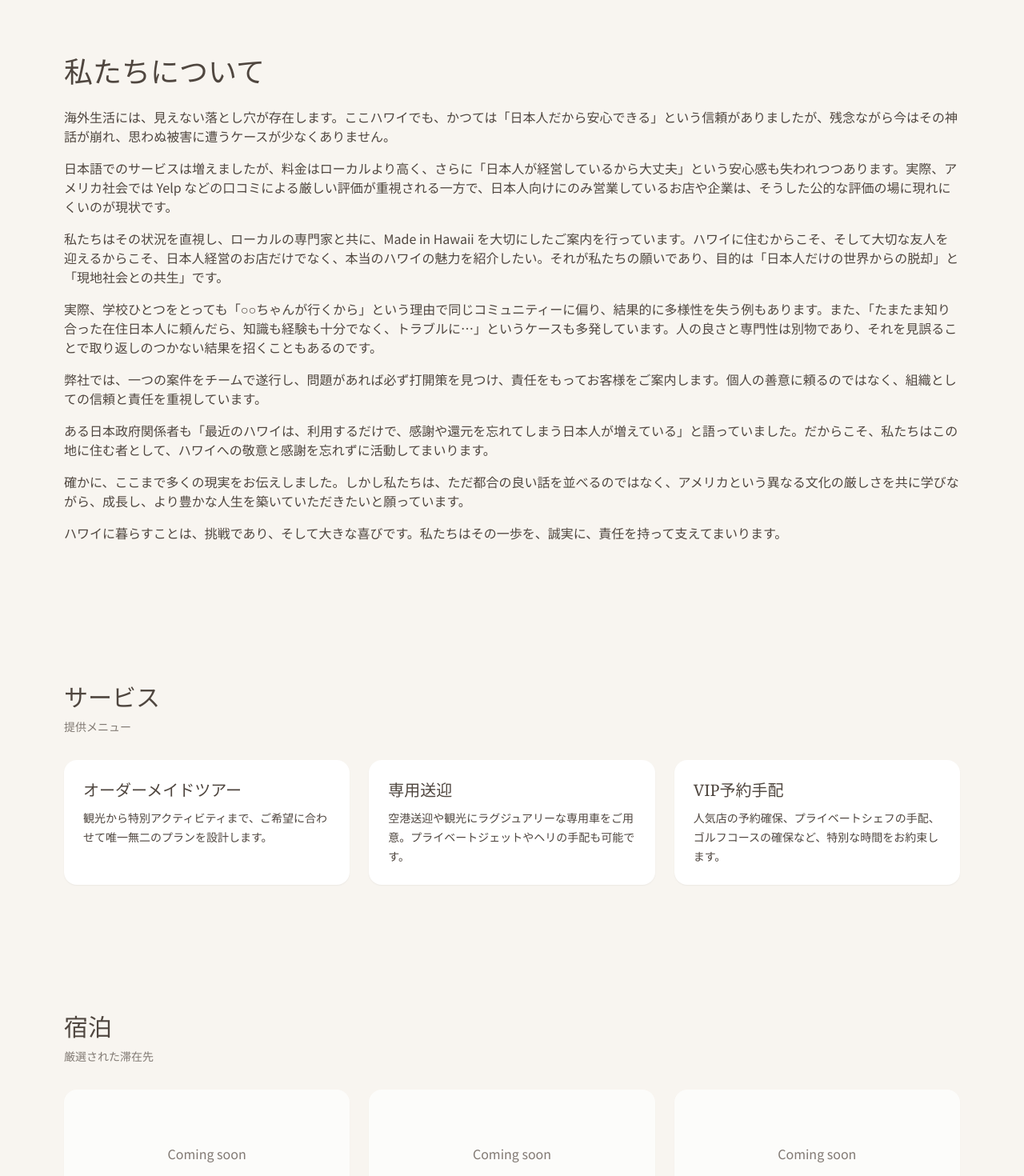
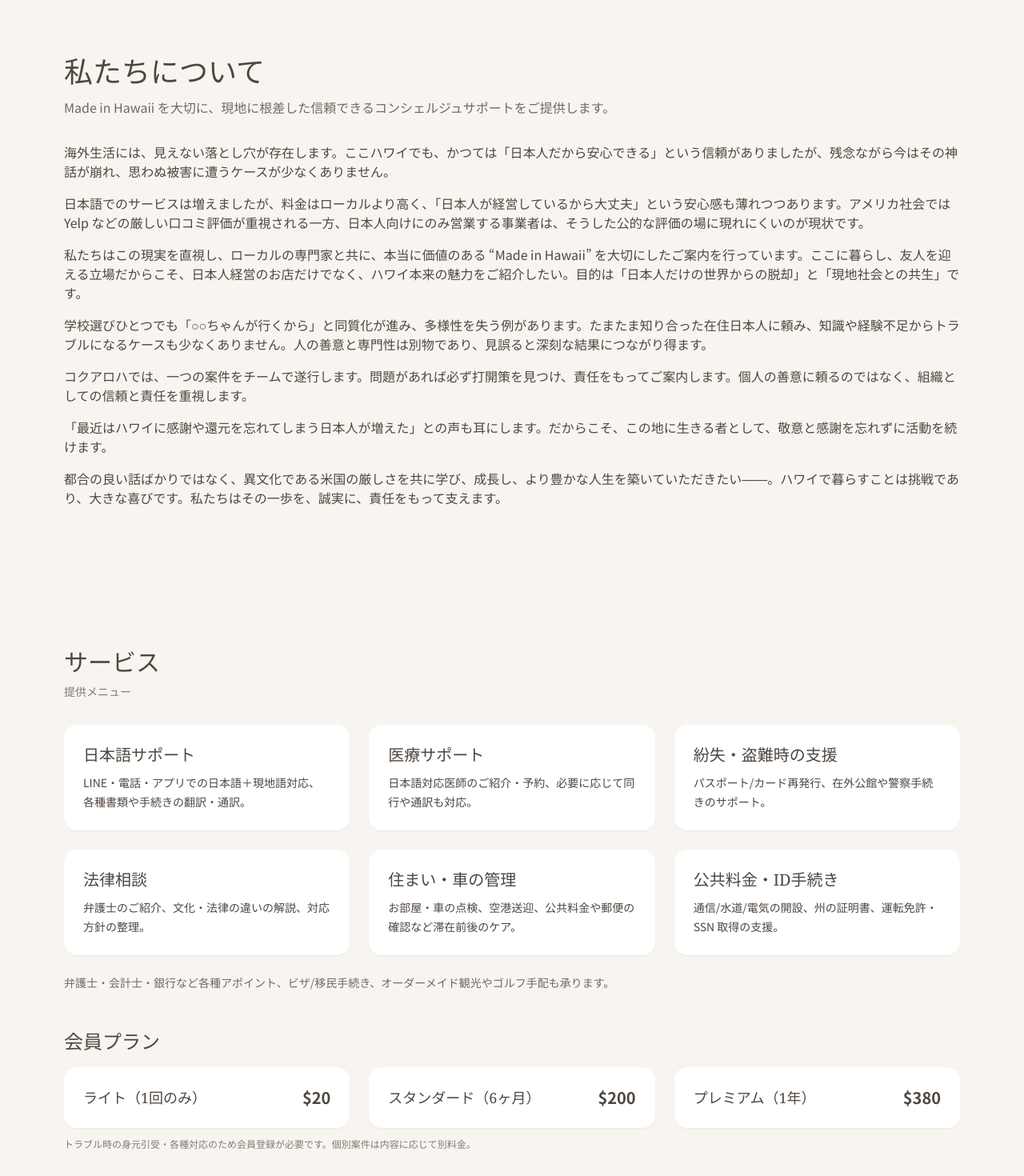
Before and after one commit to miles-web-match/Hawaii-vip-t, a React (Vite) app: page / in a window 1280 px wide. Shown: the part 880-2350 px from the top of the page at 80% size. Built offline with nearby package versions, Linux system fonts and the light colour scheme.

Commit message:
Update App.tsx

```diff
--- a/src/App.tsx
+++ b/src/App.tsx
@@ -16,56 +16,80 @@ const en = {
   nav_company: 'COMPANY',
   nav_contact: 'CONTACT',
 
+  // Brand
+  brand: 'Kokualoha',
+
   // Hero
   hero_title_line1: 'The Ultimate Hawaii Experience,',
   hero_title_line2: 'Exclusively for You.',
 
+  // About (short + long)
+  about_title: 'ABOUT US',
+  about_desc:
+    'We provide reliable, locally rooted concierge support in Hawaii with a focus on “Made in Hawaii.”',
+  about_desc_long: `There are unseen pitfalls to living abroad. In Hawaii too, the old notion that “you can trust someone just because they are Japanese” has faded, and people sometimes face unexpected problems.
+
+While Japanese-language services have increased, prices are often higher than local rates, and the sense of safety from “Japanese-owned, so it's fine” is slipping away. In the U.S., rigorous public review systems such as Yelp matter, yet businesses that serve only Japanese customers tend not to appear in those arenas.
+
+We face this reality and, together with local experts, guide guests with respect for what is authentically Made in Hawaii. Because we live here and welcome dear friends, we introduce not only Japanese-run businesses but also the true charms of Hawaii. Our aim is to move beyond a Japan-only bubble and coexist with the local community.
+
+Even school choices can become insular—following where “someone’s child goes” narrows diversity. There are also cases where people rely on a Japanese acquaintance they happened to meet, only to encounter trouble due to insufficient knowledge or experience. Goodwill is not the same as expertise, and mistaking one for the other can have serious consequences.
+
+At Kokualoha, a team handles each case. If an issue arises, we find a way forward and take responsibility for our guests—valuing organizational reliability and accountability over individual goodwill.
+
+Some officials have lamented that more visitors “take from Hawaii without gratitude or giving back.” As people who live here, we continue our work with respect and appreciation for this place.
+
+We share these realities not to be negative, but to learn together about the rigor of a different culture—the United States—so that you can grow and build a richer life. Living in Hawaii is both a challenge and a great joy. We will support that step with sincerity and responsibility.`,
+
   // Service
   service_title: 'SERVICE',
-  service_subtitle: 'Our Services',
-  service1_title: 'Bespoke Tours',
-  service1_desc:
-    'We design one-of-a-kind custom tours tailored to your desires, from private sightseeing to special activities.',
-  service2_title: 'Private Transport',
-  service2_desc:
-    'Luxury private transport for airport transfers and sightseeing. Private jets and helicopters can also be arranged.',
-  service3_title: 'VIP Reservations',
-  service3_desc:
-    'We secure bookings at popular restaurants, arrange private chefs, and reserve golf courses.',
+  service_subtitle: 'What We Offer',
+  service_note_more:
+    'We also arrange professional appointments, immigration support, bespoke tours and golf.',
+
+  svc1_title: 'Japanese Support',
+  svc1_desc:
+    'Bilingual help via LINE/phone/app; translation for documents and daily procedures.',
+  svc2_title: 'Medical Support',
+  svc2_desc:
+    'Introduce Japanese-speaking doctors, make appointments, accompany as interpreter.',
+  svc3_title: 'Loss & Theft Assistance',
+  svc3_desc:
+    'Guide passport/credit reissue and embassy contact; support police procedures.',
+  svc4_title: 'Legal Consultation',
+  svc4_desc:
+    'Connect you with attorneys; explain cultural/legal differences and next steps.',
+  svc5_title: 'Home & Vehicle Care',
+  svc5_desc:
+    'House/vehicle check, airport pickup, bill payment, mail check—before/after stays.',
+  svc6_title: 'Utilities & IDs',
+  svc6_desc:
+    'Open utilities/mobile, state certificates, driver’s license, SSN procedures.',
+
+  // Plans (simple highlight)
+  plans_title: 'MEMBERSHIP',
+  plan_light: 'Light (one-time)',
+  plan_standard: 'Standard (6 months)',
+  plan_premium: 'Premium (1 year)',
+  plan_price_light: '$20',
+  plan_price_standard: '$200',
+  plan_price_premium: '$380',
+  plans_note:
+    'Membership enables us to act on your behalf during trouble; case-by-case fees may apply.',
 
   // Accommodations
   accommodations_title: 'ACCOMMODATIONS',
-  accommodations_subtitle: 'Curated Stays for Your Comfort',
-
-  // About
-  about_title: 'ABOUT',
-  about_desc:
-    'Our dedicated concierge team creates tailored experiences for discerning travelers seeking the finest in Hawaii.',
-  about_desc_long: `There are unseen pitfalls to living abroad. In Hawaii too, the old belief that “you can trust someone just because they are Japanese” has faded, and unfortunately people sometimes encounter unexpected trouble.
-
-While services in Japanese have increased, prices are often higher than local rates, and the sense of security created by “Japanese-owned, so it's safe” is slipping away. In the U.S., rigorous public review systems such as Yelp matter, yet businesses that market only to Japanese visitors or residents tend not to appear in those arenas.
-
-We face this reality and, together with local experts, provide guidance that values Made in Hawaii. Because we live here and welcome dear friends, we want to introduce not only Japanese-run businesses but also the true charms of Hawaii. Our purpose is to move beyond a Japan-only bubble and to coexist with the local community.
-
-Even school choices can become insular—following where “someone’s child goes” narrows diversity. We also hear of cases where people relied on a Japanese acquaintance they happened to meet, only to encounter problems because that person lacked the necessary knowledge or experience. Goodwill is not the same as expertise, and mistaking one for the other can lead to serious consequences.
-
-At our company, a team handles every case. If an issue arises, we will always find a way forward and take responsibility for guiding our clients. We value organizational reliability and accountability over individual goodwill.
-
-A Japanese government official once remarked that some visitors now “take from Hawaii without remembering gratitude or giving back.” That is why, as people who live here, we act with respect and appreciation for this place.
-
-We share these realities not to be negative, but because we hope to learn together about the rigor of a different culture—the United States—so that you can grow and build a richer life.
-
-Living in Hawaii is both a challenge and a great joy. We will support that step with sincerity and responsibility.`,
+  accommodations_subtitle: 'Curated stays — coming soon',
 
   // Company
   company_title: 'COMPANY',
-  company_name: 'Milztech Inc.',
+  company_name: 'Kokualoha',
   company_desc:
-    'We provide premium travel coordination and concierge services for VIP guests visiting the Hawaiian islands.',
+    'Concierge & coordination for residents, investors and travelers — rooted in Hawaii.',
 
   // Contact
   contact_title: 'CONTACT',
-  contact_subtitle: 'Tell us your ideal Hawaii stay',
+  contact_subtitle: 'Tell us your ideal stay or concern',
   contact_name: 'Name',
   contact_email: 'Email',
   contact_phone: 'Phone',
@@ -74,7 +98,7 @@ Living in Hawaii is both a challenge and a great joy. We will support that step
 
   // Footer
   footer_rights: 'All Rights Reserved.',
-  footer_copyright: '© Hawaii VIP Concierge',
+  footer_copyright: '© Kokualoha',
 } as const;
 
 type Keys = keyof typeof en;
@@ -87,56 +111,80 @@ const ja: Record<Keys, string> = {
   nav_company: '会社情報',
   nav_contact: 'お問い合わせ',
 
+  // Brand
+  brand: 'コクアロハ',
+
   // Hero
   hero_title_line1: '究極のハワイ体験を、',
   hero_title_line2: 'あなただけに。',
 
+  // About
+  about_title: '私たちについて',
+  about_desc:
+    'Made in Hawaii を大切に、現地に根差した信頼できるコンシェルジュサポートをご提供します。',
+  about_desc_long: `海外生活には、見えない落とし穴が存在します。ここハワイでも、かつては「日本人だから安心できる」という信頼がありましたが、残念ながら今はその神話が崩れ、思わぬ被害に遭うケースが少なくありません。
+
+日本語でのサービスは増えましたが、料金はローカルより高く、「日本人が経営しているから大丈夫」という安心感も薄れつつあります。アメリカ社会では Yelp などの厳しい口コミ評価が重視される一方、日本人向けにのみ営業する事業者は、そうした公的な評価の場に現れにくいのが現状です。
+
+私たちはこの現実を直視し、ローカルの専門家と共に、本当に価値のある “Made in Hawaii” を大切にしたご案内を行っています。ここに暮らし、友人を迎える立場だからこそ、日本人経営のお店だけでなく、ハワイ本来の魅力をご紹介したい。目的は「日本人だけの世界からの脱却」と「現地社会との共生」です。
+
+学校選びひとつでも「○○ちゃんが行くから」と同質化が進み、多様性を失う例があります。たまたま知り合った在住日本人に頼み、知識や経験不足からトラブルになるケースも少なくありません。人の善意と専門性は別物であり、見誤ると深刻な結果につながり得ます。
+
+コクアロハでは、一つの案件をチームで遂行します。問題があれば必ず打開策を見つけ、責任をもってご案内します。個人の善意に頼るのではなく、組織としての信頼と責任を重視します。
+
+「最近はハワイに感謝や還元を忘れてしまう日本人が増えた」との声も耳にします。だからこそ、この地に生きる者として、敬意と感謝を忘れずに活動を続けます。
+
+都合の良い話ばかりではなく、異文化である米国の厳しさを共に学び、成長し、より豊かな人生を築いていただきたい――。ハワイで暮らすことは挑戦であり、大きな喜びです。私たちはその一歩を、誠実に、責任をもって支えます。`,
+
   // Service
   service_title: 'サービス',
   service_subtitle: '提供メニュー',
-  service1_title: 'オーダーメイドツアー',
-  service1_desc:
-    '観光から特別アクティビティまで、ご希望に合わせて唯一無二のプランを設計します。',
-  service2_title: '専用送迎',
-  service2_desc:
-    '空港送迎や観光にラグジュアリーな専用車をご用意。プライベートジェットやヘリの手配も可能です。',
-  service3_title: 'VIP予約手配',
-  service3_desc:
-    '人気店の予約確保、プライベートシェフの手配、ゴルフコースの確保など、特別な時間をお約束します。',
+  service_note_more:
+    '弁護士・会計士・銀行など各種アポイント、ビザ/移民手続き、オーダーメイド観光やゴルフ手配も承ります。',
+
+  svc1_title: '日本語サポート',
+  svc1_desc:
+    'LINE・電話・アプリでの日本語＋現地語対応、各種書類や手続きの翻訳・通訳。',
+  svc2_title: '医療サポート',
+  svc2_desc:
+    '日本語対応医師のご紹介・予約、必要に応じて同行や通訳も対応。',
+  svc3_title: '紛失・盗難時の支援',
+  svc3_desc:
+    'パスポート/カード再発行、在外公館や警察手続きのサポート。',
+  svc4_title: '法律相談',
+  svc4_desc:
+    '弁護士のご紹介、文化・法律の違いの解説、対応方針の整理。',
+  svc5_title: '住まい・車の管理',
+  svc5_desc:
+    'お部屋・車の点検、空港送迎、公共料金や郵便の確認など滞在前後のケア。',
+  svc6_title: '公共料金・ID手続き',
+  svc6_desc:
+    '通信/水道/電気の開設、州の証明書、運転免許・SSN 取得の支援。',
+
+  // Plans
+  plans_title: '会員プラン',
+  plan_light: 'ライト（1回のみ）',
+  plan_standard: 'スタンダード（6ヶ月）',
+  plan_premium: 'プレミアム（1年）',
+  plan_price_light: '$20',
+  plan_price_standard: '$200',
+  plan_price_premium: '$380',
+  plans_note:
+    'トラブル時の身元引受・各種対応のため会員登録が必要です。個別案件は内容に応じて別料金。',
 
   // Accommodations
   accommodations_title: '宿泊',
-  accommodations_subtitle: '厳選された滞在先',
-
-  // About
-  about_title: '私たちについて',
-  about_desc:
-    '上質な体験を求めるお客様のために、専属コンシェルジュが最適なプランをオーダーメイドでご提案します。',
-  about_desc_long: `海外生活には、見えない落とし穴が存在します。ここハワイでも、かつては「日本人だから安心できる」という信頼がありましたが、残念ながら今はその神話が崩れ、思わぬ被害に遭うケースが少なくありません。
-
-日本語でのサービスは増えましたが、料金はローカルより高く、さらに「日本人が経営しているから大丈夫」という安心感も失われつつあります。実際、アメリカ社会では Yelp などの口コミによる厳しい評価が重視される一方で、日本人向けにのみ営業しているお店や企業は、そうした公的な評価の場に現れにくいのが現状です。
-
-私たちはその状況を直視し、ローカルの専門家と共に、Made in Hawaii を大切にしたご案内を行っています。ハワイに住むからこそ、そして大切な友人を迎えるからこそ、日本人経営のお店だけでなく、本当のハワイの魅力を紹介したい。それが私たちの願いであり、目的は「日本人だけの世界からの脱却」と「現地社会との共生」です。
-
-実際、学校ひとつをとっても「○○ちゃんが行くから」という理由で同じコミュニティーに偏り、結果的に多様性を失う例もあります。また、「たまたま知り合った在住日本人に頼んだら、知識も経験も十分でなく、トラブルに…」というケースも多発しています。人の良さと専門性は別物であり、それを見誤ることで取り返しのつかない結果を招くこともあるのです。
-
-弊社では、一つの案件をチームで遂行し、問題があれば必ず打開策を見つけ、責任をもってお客様をご案内します。個人の善意に頼るのではなく、組織としての信頼と責任を重視しています。
-
-ある日本政府関係者も「最近のハワイは、利用するだけで、感謝や還元を忘れてしまう日本人が増えている」と語っていました。だからこそ、私たちはこの地に住む者として、ハワイへの敬意と感謝を忘れずに活動してまいります。
-
-確かに、ここまで多くの現実をお伝えしました。しかし私たちは、ただ都合の良い話を並べるのではなく、アメリカという異なる文化の厳しさを共に学びながら、成長し、より豊かな人生を築いていただきたいと願っています。
-
-ハワイに暮らすことは、挑戦であり、そして大きな喜びです。私たちはその一歩を、誠実に、責任を持って支えてまいります。`,
+  accommodations_subtitle: '厳選ステイ（近日公開）',
 
   // Company
   company_title: '会社情報',
-  company_name: 'Milztech株式会社',
+  company_name: 'コクアロハ',
   company_desc:
-    'ハワイにお越しになるVIPゲストのための旅程調整・コンシェルジュサービスを提供しています。',
+    '居住者・投資家・旅行者のための現地密着コンシェルジュ／コーディネーション。',
 
   // Contact
   contact_title: 'お問い合わせ',
-  contact_subtitle: '理想のハワイ滞在をお聞かせください',
+  contact_subtitle: '理想の滞在やお困りごとをお聞かせください',
   contact_name: 'お名前',
   contact_email: 'メールアドレス',
   contact_phone: '電話番号',
@@ -145,7 +193,7 @@ const ja: Record<Keys, string> = {
 
   // Footer
   footer_rights: 'All Rights Reserved.',
-  footer_copyright: '© Hawaii VIP Concierge',
+  footer_copyright: '© コクアロハ',
 };
 
 const translations: Record<Lang, Record<Keys, string>> = {
@@ -187,7 +235,7 @@ export default function App() {
       {/* Header */}
       <header className="sticky top-0 z-40 bg-[#F8F5F0]/80 backdrop-blur">
         <div className="mx-auto max-w-6xl px-4 py-3 flex items-center justify-between">
-          <div className="font-serif text-xl">Hawaii VIP</div>
+          <div className="font-serif text-xl">{t('brand')}</div>
           <nav className="hidden md:flex gap-6 text-sm">
             <a className="hover:opacity-70" href="#service">{t('nav_service')}</a>
             <a className="hover:opacity-70" href="#accommodations">{t('nav_accommodations')}</a>
@@ -250,9 +298,10 @@ export default function App() {
         <div className="scroll-down" aria-hidden="true" />
       </section>
 
-      {/* ------- About（ヒーロー直下に最初に表示） ------- */}
+      {/* ------- About（ヒーロー直下） ------- */}
       <section id="about" className="mx-auto max-w-6xl px-4 py-24 fade-in-section">
-        <h2 className="font-serif text-3xl md:text-4xl mb-6">{t('about_title')}</h2>
+        <h2 className="font-serif text-3xl md:text-4xl mb-3">{t('about_title')}</h2>
+        <p className="opacity-80 mb-8">{t('about_desc')}</p>
         <div className="space-y-4 text-[15px] md:text-base leading-8 text-[#4F463F]">
           {t('about_desc_long')
             .split(/\n{2,}/)
@@ -260,28 +309,49 @@ export default function App() {
         </div>
       </section>
 
-      {/* Service */}
+      {/* ------- Service ------- */}
       <section id="service" className="mx-auto max-w-6xl px-4 py-20 fade-in-section">
         <h2 className="font-serif text-3xl mb-2">{t('service_title')}</h2>
         <p className="text-sm opacity-70 mb-8">{t('service_subtitle')}</p>
 
         <div className="grid md:grid-cols-3 gap-6">
-          <article className="rounded-2xl bg-white p-6 shadow-sm">
-            <h3 className="font-serif text-xl mb-2">{t('service1_title')}</h3>
-            <p className="text-sm leading-6">{t('service1_desc')}</p>
-          </article>
-          <article className="rounded-2xl bg-white p-6 shadow-sm">
-            <h3 className="font-serif text-xl mb-2">{t('service2_title')}</h3>
-            <p className="text-sm leading-6">{t('service2_desc')}</p>
-          </article>
-          <article className="rounded-2xl bg-white p-6 shadow-sm">
-            <h3 className="font-serif text-xl mb-2">{t('service3_title')}</h3>
-            <p className="text-sm leading-6">{t('service3_desc')}</p>
-          </article>
+          {[
+            ['svc1_title','svc1_desc'],
+            ['svc2_title','svc2_desc'],
+            ['svc3_title','svc3_desc'],
+            ['svc4_title','svc4_desc'],
+            ['svc5_title','svc5_desc'],
+            ['svc6_title','svc6_desc'],
+          ].map(([ti, de]) => (
+            <article key={ti} className="rounded-2xl bg-white p-6 shadow-sm">
+              <h3 className="font-serif text-xl mb-2">{t(ti as Keys)}</h3>
+              <p className="text-sm leading-6">{t(de as Keys)}</p>
+            </article>
+          ))}
+        </div>
+
+        <p className="text-sm opacity-80 mt-6">{t('service_note_more')}</p>
+
+        {/* Plans */}
+        <div className="mt-12">
+          <h3 className="font-serif text-2xl mb-4">{t('plans_title')}</h3>
+          <div className="grid md:grid-cols-3 gap-6">
+            {[
+              ['plan_light','plan_price_light'],
+              ['plan_standard','plan_price_standard'],
+              ['plan_premium','plan_price_premium'],
+            ].map(([nameKey, priceKey]) => (
+              <div key={nameKey} className="rounded-2xl bg-white p-6 shadow-sm flex items-center justify-between">
+                <div className="font-serif text-lg">{t(nameKey as Keys)}</div>
+                <div className="text-xl font-semibold">{t(priceKey as Keys)}</div>
+              </div>
+            ))}
+          </div>
+          <p className="text-xs opacity-70 mt-3">{t('plans_note')}</p>
         </div>
       </section>
 
-      {/* Accommodations */}
+      {/* ------- Accommodations ------- */}
       <section id="accommodations" className="mx-auto max-w-6xl px-4 py-20 fade-in-section">
         <h2 className="font-serif text-3xl mb-2">{t('accommodations_title')}</h2>
         <p className="text-sm opacity-70 mb-8">{t('accommodations_subtitle')}</p>
@@ -294,7 +364,7 @@ export default function App() {
         </div>
       </section>
 
-      {/* Company */}
+      {/* ------- Company ------- */}
       <section id="company" className="mx-auto max-w-6xl px-4 py-20 fade-in-section">
         <h2 className="font-serif text-3xl mb-4">{t('company_title')}</h2>
         <div className="rounded-2xl bg-white p-6 shadow-sm">
@@ -303,7 +373,7 @@ export default function App() {
         </div>
       </section>
 
-      {/* Contact */}
+      {/* ------- Contact ------- */}
       <section id="contact" className="mx-auto max-w-6xl px-4 py-20 fade-in-section">
         <h2 className="font-serif text-3xl mb-2">{t('contact_title')}</h2>
         <p className="text-sm opacity-70 mb-8">{t('contact_subtitle')}</p>
```
